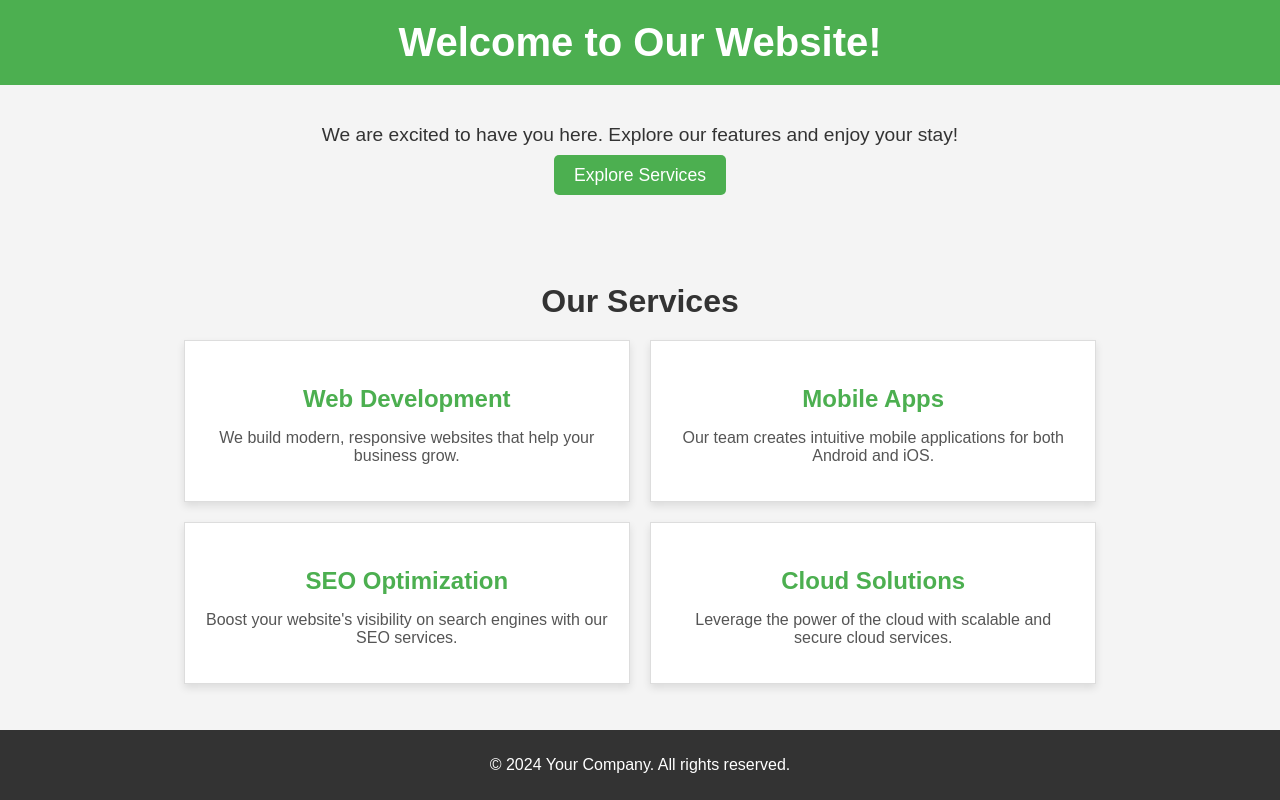
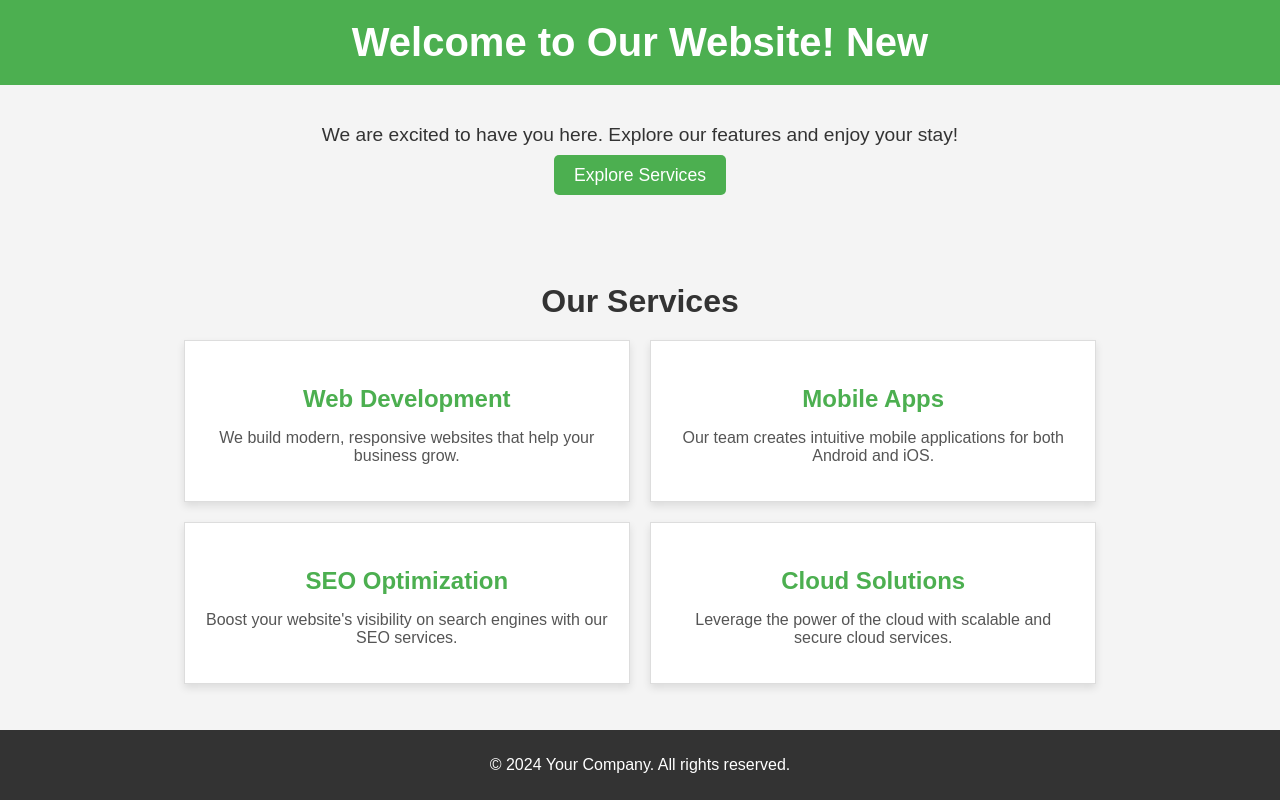
Before and after one commit to dhananjay-om/node-jenkin-project, a website: page public/index.html in a window 1280 px wide. Drawn offline with Linux system fonts and the light colour scheme.

Commit message:
Second commit

```diff
--- a/public/index.html
+++ b/public/index.html
@@ -8,7 +8,7 @@
 </head>
 <body>
     <header>
-        <h1>Welcome to Our Website!</h1>
+        <h1>Welcome to Our Website! New</h1>
     </header>
 
     <section class="content">
```
